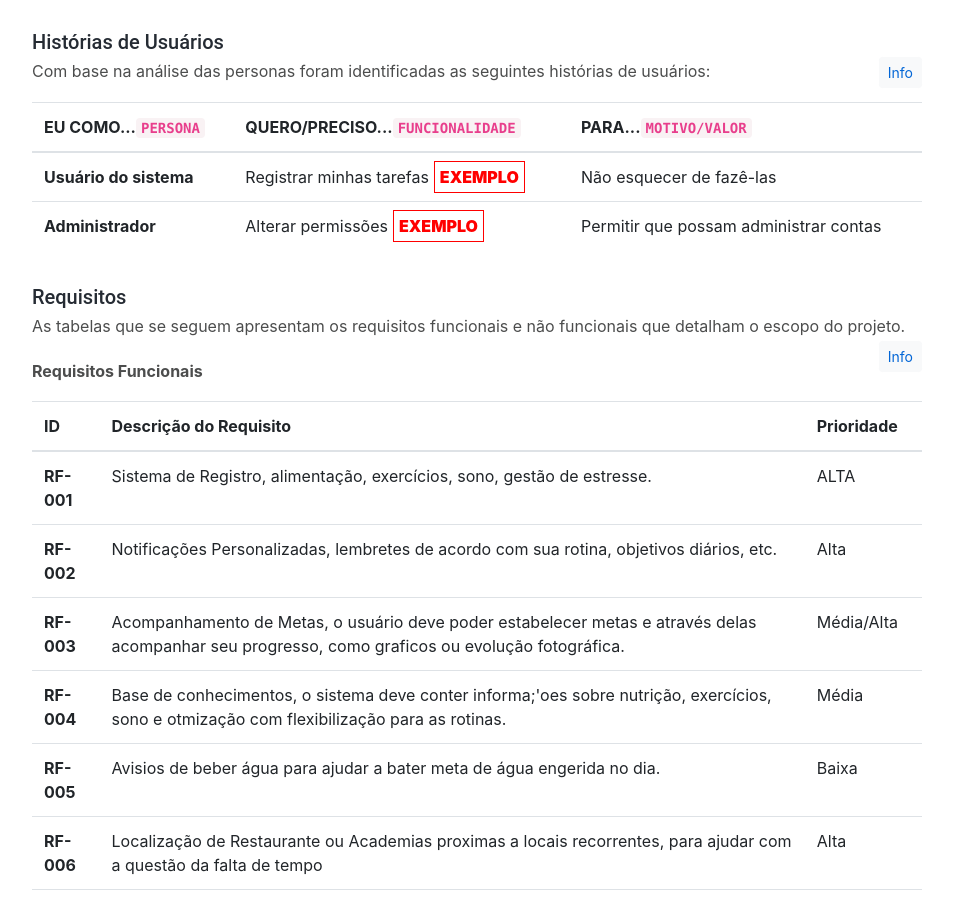
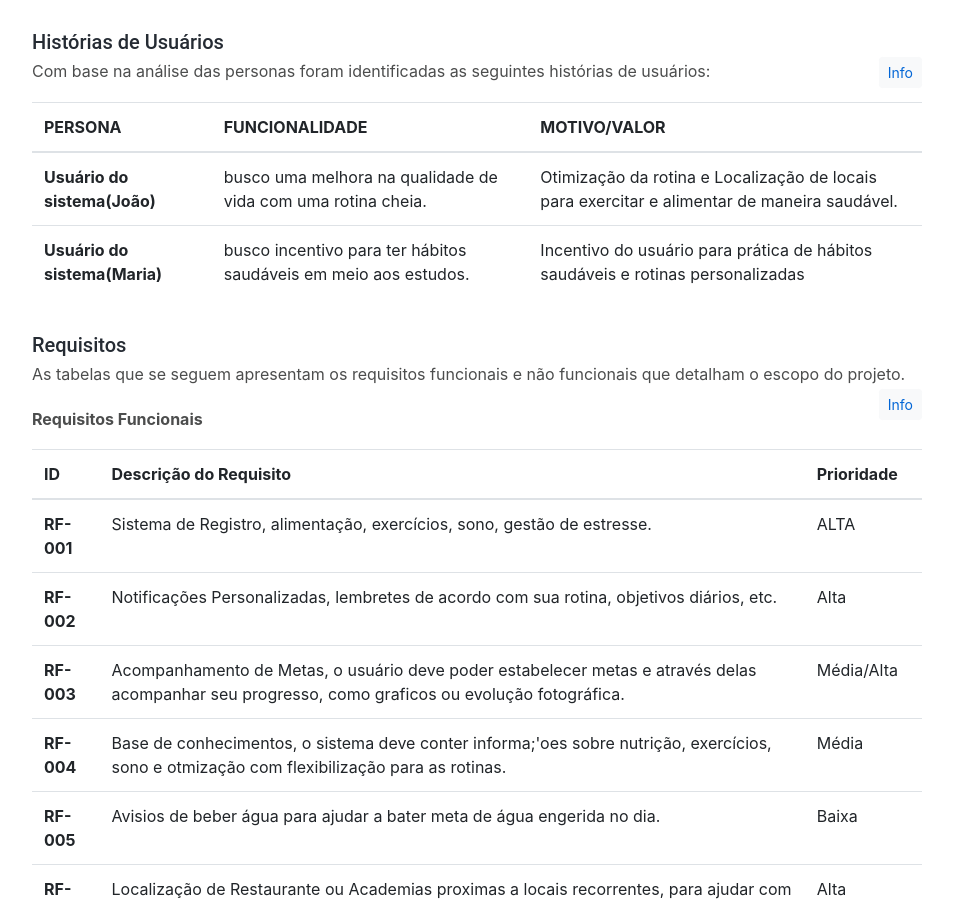
Before and after one commit to ICEI-PUC-Minas-PMGCC-TI/ti-1-pmg-cc-m-20232-g8-habitos-saudaveis-2, a plain HTML site: page docs/index.html in a window 1280 px wide. Shown: the part 1520-2422 px from the top of the page, without its empty margins (293-1246 px from the left). Drawn offline with Linux system fonts and the light colour scheme.

Commit message:
Implementação Especificação Completa

```diff
--- a/docs/index.html
+++ b/docs/index.html
@@ -457,34 +457,34 @@
                   <table class="table">
                     <thead>
                       <tr>
-                        <th scope="col">EU COMO...<code>PERSONA</code></th>
-                        <th scope="col">
-                          QUERO/PRECISO...<code>FUNCIONALIDADE</code>
-                        </th>
-                        <th scope="col">PARA...<code>MOTIVO/VALOR</code></th>
+                        <th scope="col">PERSONA</th>
+                        <th scope="col">FUNCIONALIDADE</th>
+                        <th scope="col">MOTIVO/VALOR</th>
                       </tr>
                     </thead>
                     <tbody>
                       <tr>
-                        <th scope="row">Usuário do sistema</th>
+                        <th scope="row">Usuário do sistema(João)</th>
                         <td>
-                          Registrar minhas tarefas<span class="exemplo"
-                            >EXEMPLO</span
-                          >
+                          busco uma melhora na qualidade de vida com uma rotina
+                          cheia.
                         </td>
-                        <td>Não esquecer de fazê-las</td>
-                      </tr>
-                      <tr>
-                        <th scope="row">Administrador</th>
                         <td>
-                          Alterar permissões<span class="exemplo">EXEMPLO</span>
+                          Otimização da rotina e Localização de locais para
+                          exercitar e alimentar de maneira saudável.
                         </td>
-                        <td>Permitir que possam administrar contas</td>
+                      </tr>
+                      <tr>
+                        <th scope="row">Usuário do sistema(Maria)</th>
+                        <td>
+                          busco incentivo para ter hábitos saudáveis em meio aos
+                          estudos.
+                        </td>
+                        <td>Incentivo do usuário para prática de hábitos saudáveis e rotinas personalizadas</td>
                       </tr>
                     </tbody>
                   </table>
                 </section>
-
                 <section>
                   <h5>Requisitos</h5>
                   <p>
```
